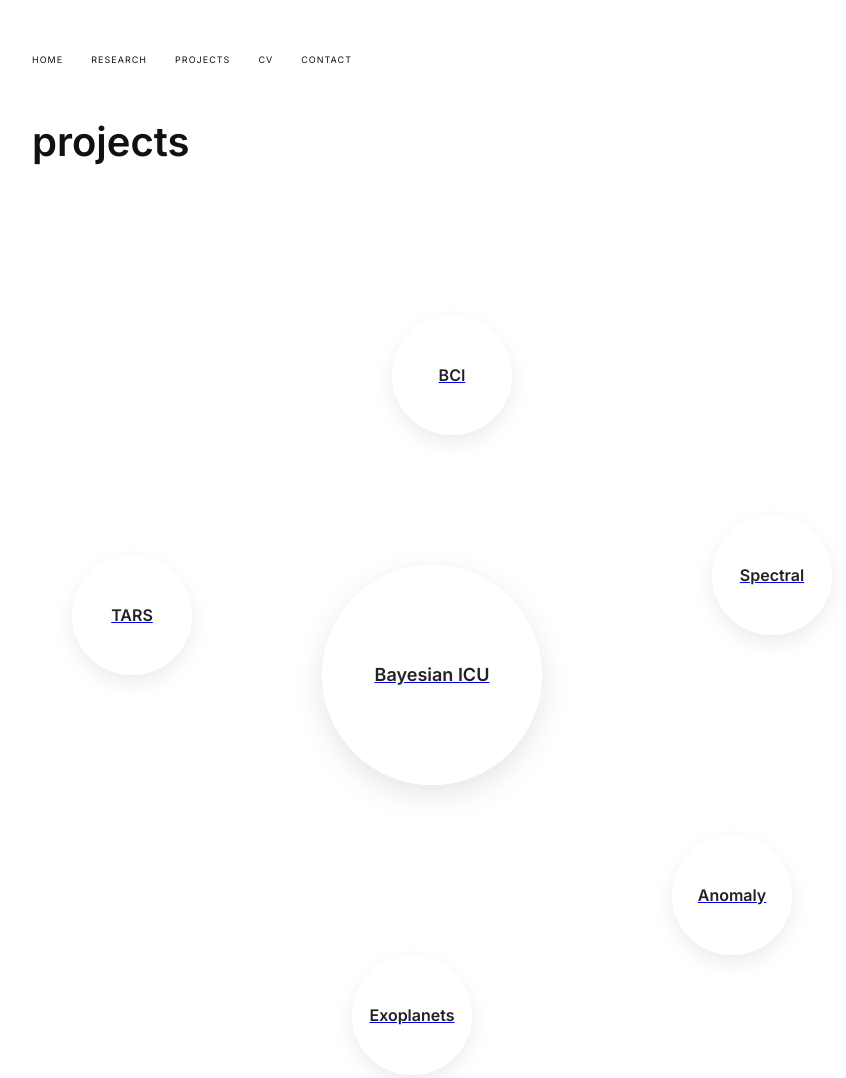
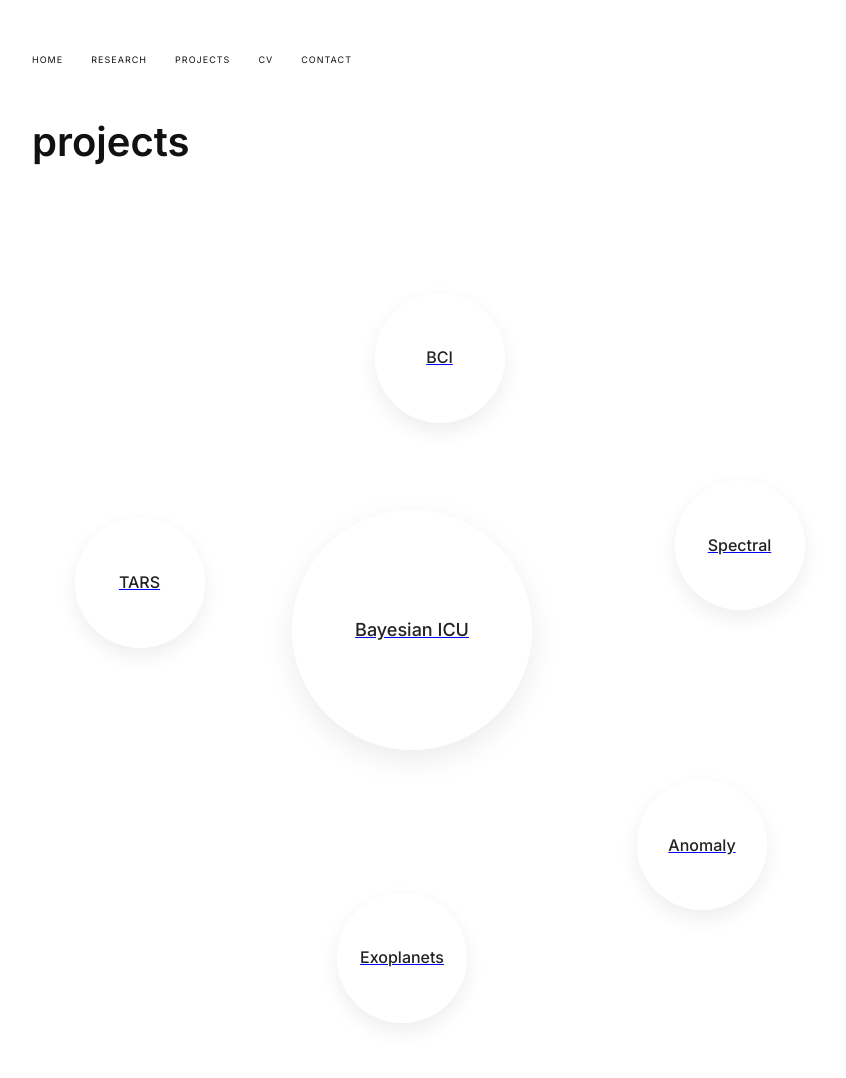
Before and after one commit to Vangax/vangax.github.io, a plain HTML site: page projects.html in a window 1280 px wide. Shown: the whole page, without its empty margins (228-1074 px from the left). Drawn offline with Linux system fonts and the light colour scheme.

Commit message:
Update style.css

```diff
--- a/style.css
+++ b/style.css
@@ -831,3 +831,74 @@ left:40%;
 top:35%;
 left:5%;
 }
+
+/* ========================= */
+/* PROJECT UNIVERSE */
+/* ========================= */
+
+.project-universe{
+position:relative;
+width:750px;
+height:750px;
+margin:80px auto;
+}
+
+.circle{
+border-radius:50%;
+display:flex;
+align-items:center;
+justify-content:center;
+font-weight:500;
+text-align:center;
+transition:all 0.3s ease;
+cursor:pointer;
+color:#222;
+}
+
+/* main project */
+
+.big{
+width:240px;
+height:240px;
+background:rgba(255,255,255,0.65);
+backdrop-filter:blur(12px);
+box-shadow:0 10px 30px rgba(0,0,0,0.08);
+}
+
+/* smaller projects */
+
+.small{
+width:130px;
+height:130px;
+background:rgba(255,255,255,0.55);
+backdrop-filter:blur(10px);
+box-shadow:0 8px 20px rgba(0,0,0,0.07);
+}
+
+/* hover */
+
+.circle:hover{
+transform:scale(1.12);
+box-shadow:0 15px 35px rgba(0,0,0,0.15);
+}
+
+/* center */
+
+.project-center{
+position:absolute;
+top:50%;
+left:50%;
+transform:translate(-50%,-50%);
+}
+
+/* orbit positions */
+
+.orbit{
+position:absolute;
+}
+
+.orbit1{top:5%;left:45%;}
+.orbit2{top:30%;left:85%;}
+.orbit3{top:70%;left:80%;}
+.orbit4{top:85%;left:40%;}
+.orbit5{top:35%;left:5%;}
```
